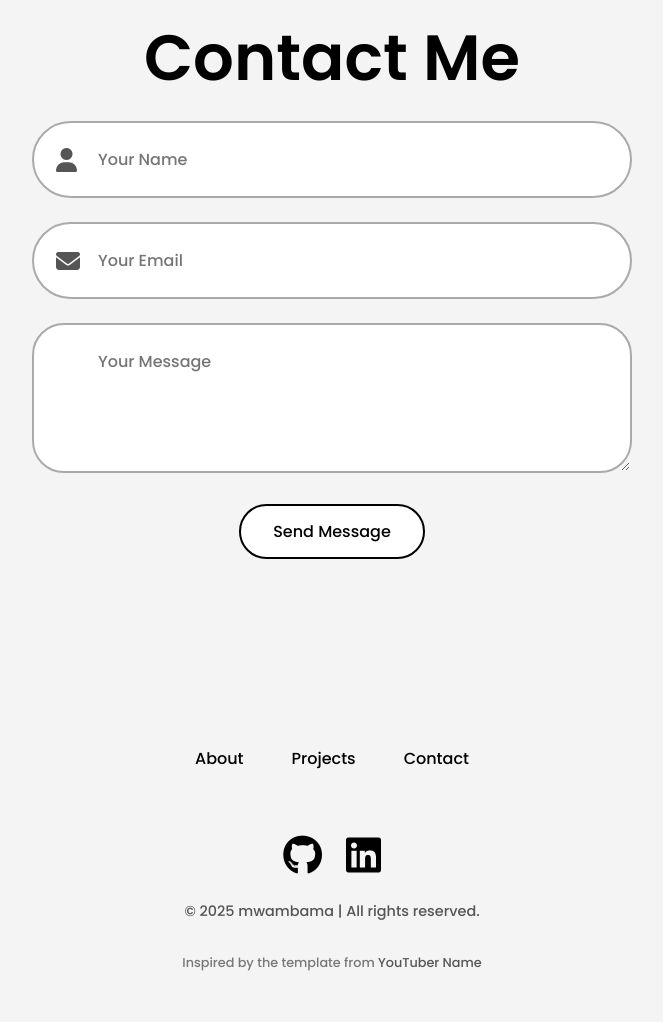
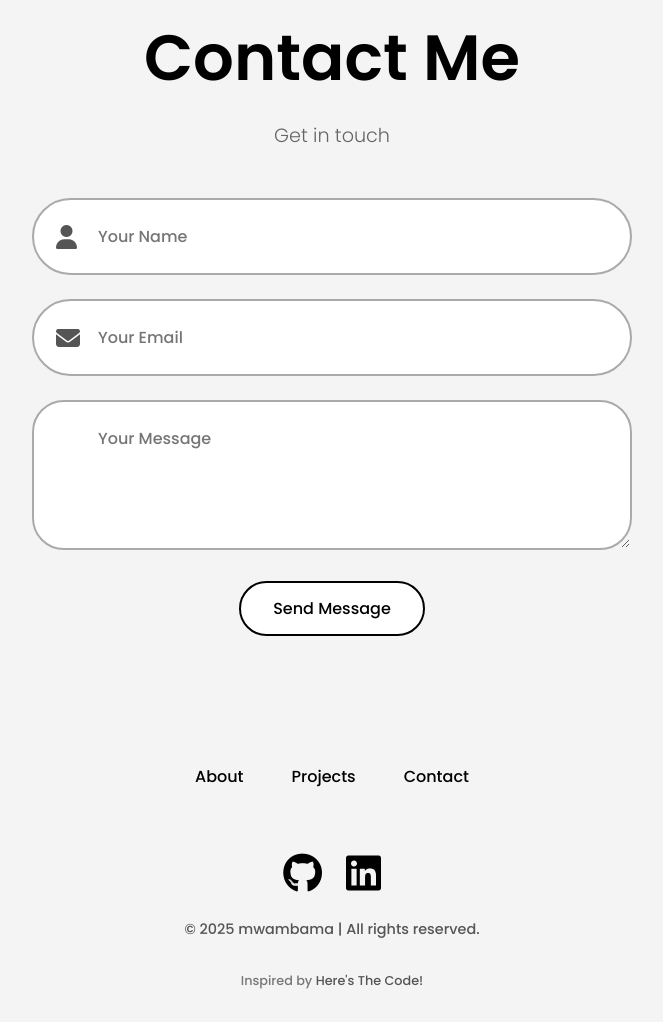
Before and after one commit to Mwambama/MyPortfolio, a plain HTML site: page index.html in a window 1280 px wide. Shown: the part 3780-4802 px from the top of the page, without its empty margins (308-971 px from the left). Drawn offline with Linux system fonts and the light colour scheme.

Commit message:
inspired by: Gredit

```diff
--- a/index.html
+++ b/index.html
@@ -139,6 +139,7 @@
 
     <section class="contact" id="contact">
         <h2 class="section-title">Contact Me</h2>
+        <p class="section-subtitle">Get in touch</p>
         <form action="https://formspree.io/f/mzzjkjdy" method="POST" class="contact-form">
             <div class="input-group">
                 <i class="fa-solid fa-user"></i>
@@ -168,7 +169,7 @@
             <a href="https://www.linkedin.com/in/alisala-mwamba-aaba67250/" target="_blank"><i class="fa-brands fa-linkedin"></i></a>
         </div>
         <p class="copyright">© 2025 mwambama | All rights reserved.</p>
-        <p class="credit">Inspired by the template from <a href="[YOUTUBER_CHANNEL_LINK]" target="_blank">YouTuber Name</a></p>
+        <p class="credit">Inspired by <a href="https://www.youtube.com/@HeresTheCode" target="_blank">Here's The Code!</a></p>
     </footer>
 
     <a href="#" id="scrollTopBtn" class="scroll-top-btn">
```
